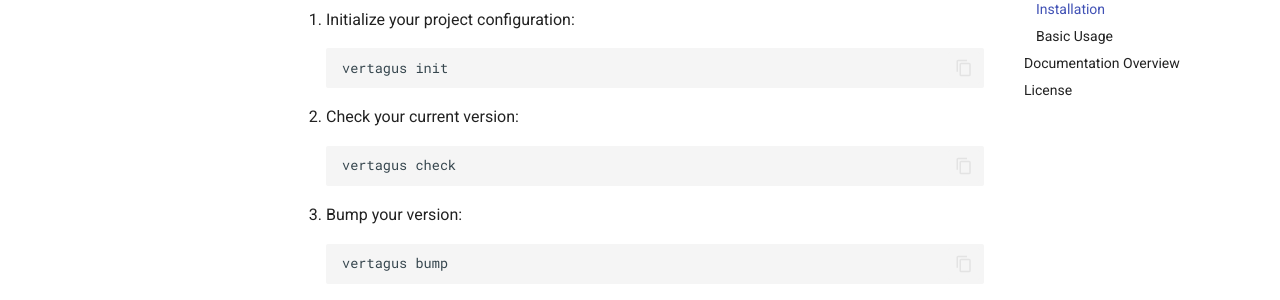
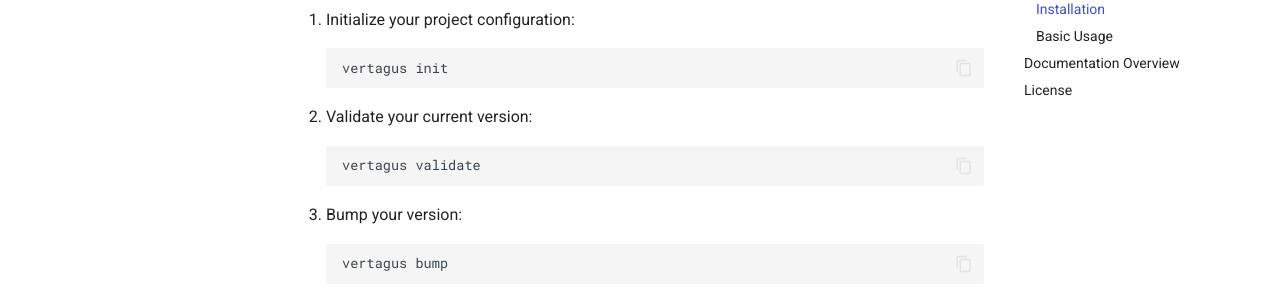
Before and after one commit to jdraines/vertagus, an MkDocs documentation site: the page built from docs/index.md, in a window 1280 px wide and 900 px high, scrolled down 785 px. Shown: the part 153-453 px from the top of the window. Built offline with MkDocs 1.6.1 and Material for MkDocs 9.7.7, drawn with Linux system fonts in a browser that asks for light colours; comment, search, counter and statistics services are not loaded; the version menu is left out.

Commit message:
update docs

````diff
--- a/docs/index.md
+++ b/docs/index.md
@@ -28,9 +28,9 @@ pip install vertagus
    vertagus init
    ```
 
-2. Check your current version:
+2. Validate your current version:
    ```bash
-   vertagus check
+   vertagus validate
    ```
 
 3. Bump your version:
````
Also changed, not shown: docs/getting-started.md (+0 -2 lines).
